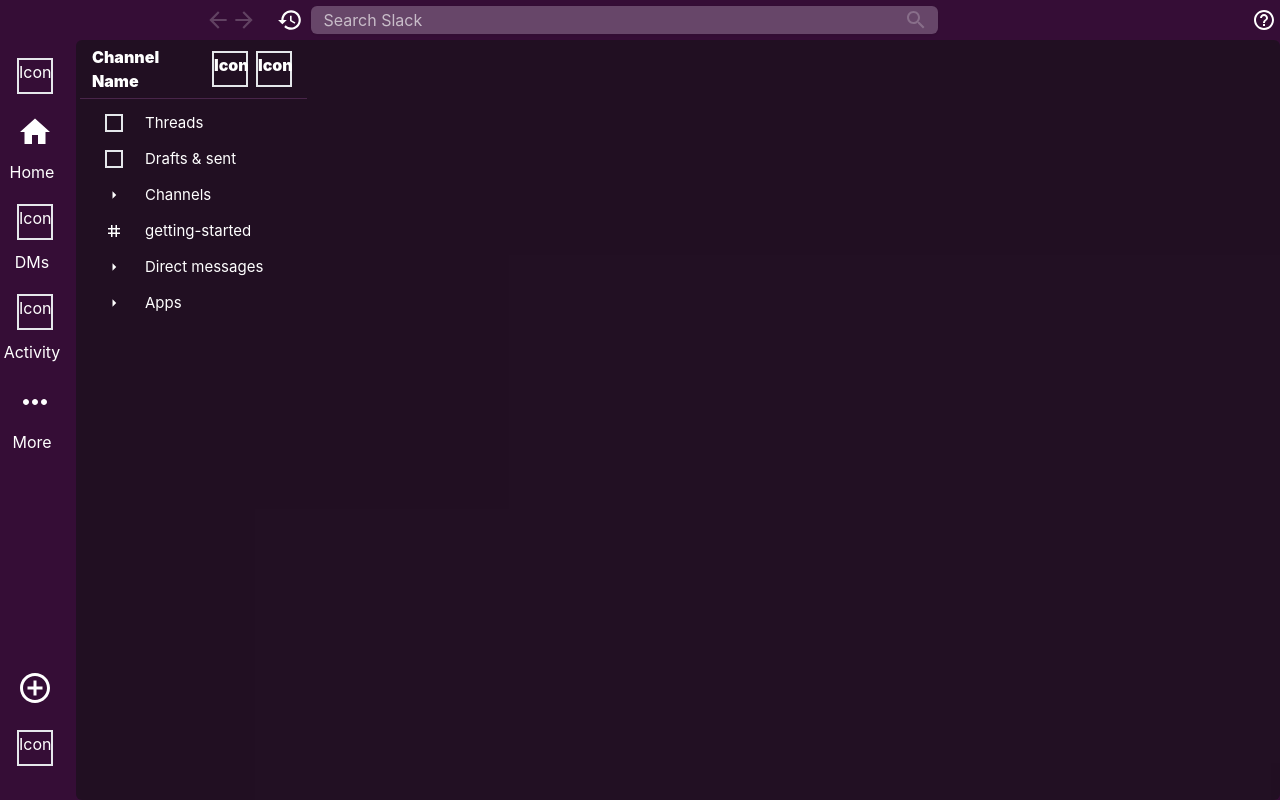
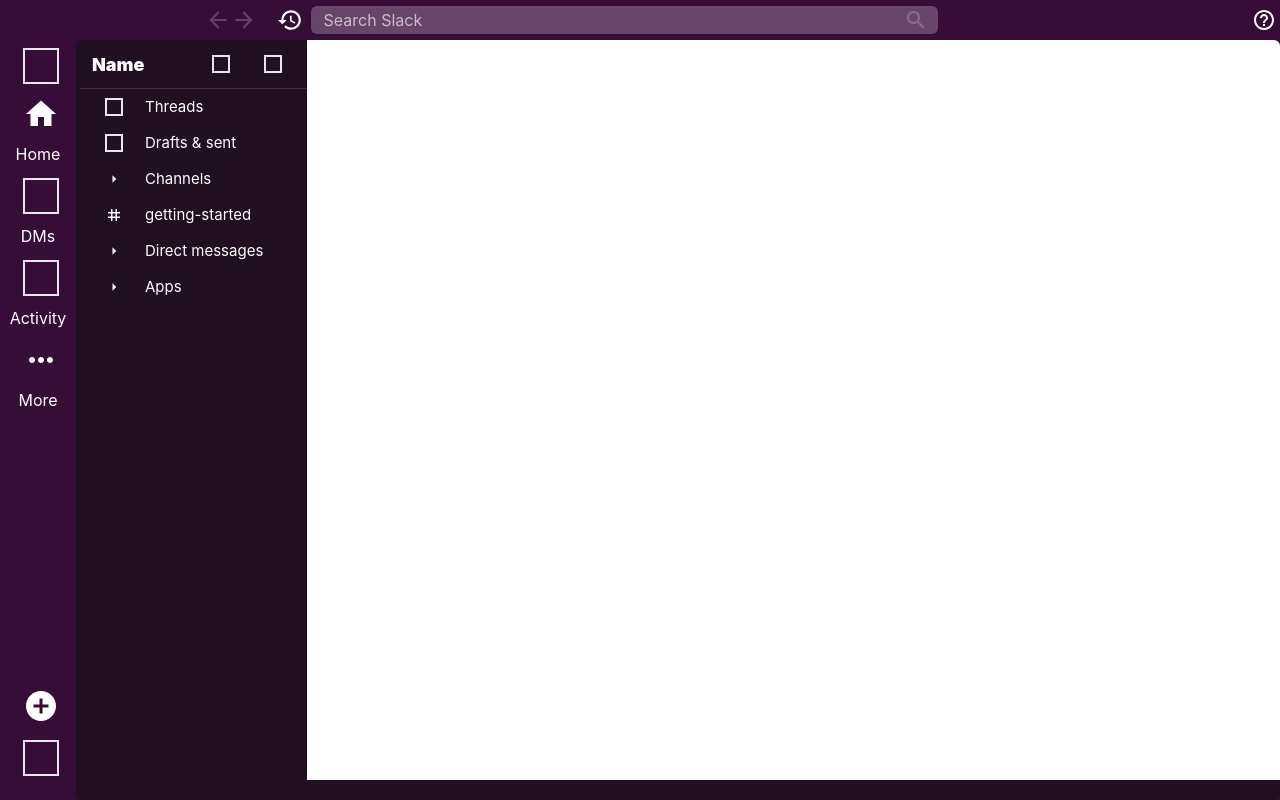
Before and after one commit to braincee/project-005, a Next.js app: page / in a window 1280 px wide. Built offline with nearby package versions, Linux system fonts and the light colour scheme.

Commit message:
Update Slack component

```diff
--- a/app/globals.css
+++ b/app/globals.css
@@ -1,3 +1,8 @@
 @tailwind base;
 @tailwind components;
 @tailwind utilities;
+
+ul, li {
+  padding: 0 !important;
+  margin: 0 !important;
+}
--- a/components/Slack.tsx
+++ b/components/Slack.tsx
@@ -27,7 +27,7 @@
 const Slack = () => {
   return (
     <Box>
-      <Sheet sx={{ minHeight: '100vh' }}>
+      <Sheet sx={{ minHeight: '100vh', bgcolor: '#350d36' }}>
         <Stack
           sx={{
             bgcolor: '#350d36',
@@ -131,9 +131,7 @@
             >
               <ListItem>
                 <ListItemDecorator>
-                  <span className='h-[36px] w-[36px] border-2 text-white'>
-                    Icon
-                  </span>
+                  <span className='h-[36px] w-[36px] border-2 text-white'></span>
                 </ListItemDecorator>
               </ListItem>
               <ListItem sx={{ display: 'flex', flexDirection: 'column' }}>
@@ -146,17 +144,13 @@
               </ListItem>
               <ListItem sx={{ display: 'flex', flexDirection: 'column' }}>
                 <ListItemDecorator>
-                  <span className='h-[36px] w-[36px] border-2 text-white'>
-                    Icon
-                  </span>
+                  <span className='h-[36px] w-[36px] border-2 text-white'></span>
                 </ListItemDecorator>
                 <ListItemContent sx={{ color: '#fff' }}>DMs</ListItemContent>
               </ListItem>
               <ListItem sx={{ display: 'flex', flexDirection: 'column' }}>
                 <ListItemDecorator>
-                  <span className='h-[36px] w-[36px] border-2 text-white'>
-                    Icon
-                  </span>
+                  <span className='h-[36px] w-[36px] border-2 text-white'></span>
                 </ListItemDecorator>
                 <ListItemContent sx={{ color: '#fff' }}>
                   Activity
@@ -181,16 +175,14 @@
             >
               <ListItem>
                 <ListItemDecorator>
-                  <AddCircleOutline
+                  <AddCircle
                     sx={{ width: '36px', height: '36px', color: '#ffff' }}
                   />
                 </ListItemDecorator>
               </ListItem>
               <ListItem>
                 <ListItemDecorator>
-                  <span className='h-[36px] w-[36px] border-2 text-white'>
-                    Icon
-                  </span>
+                  <span className='h-[36px] w-[36px] border-2 text-white'></span>
                 </ListItemDecorator>
               </ListItem>
             </List>
@@ -216,30 +208,50 @@
                   alignItems: 'center',
                   justifyContent: 'space-between',
                   fontSize: '18px',
-                  fontWeight: 900,
                   p: '0 8px 0 12px',
                   gap: 4,
                   minHeight: '49px',
                   borderBottom: '1px solid #49254a',
                 }}
               >
-                <Typography sx={{ color: '#ffff' }}>Channel Name</Typography>
-                <List sx={{ display: 'flex', flexDirection: 'row' }}>
-                  <ListItem>
+                <Typography
+                  sx={{
+                    fontSize: '18px',
+                    color: '#ffff',
+                    maxWidth: '100%',
+                    fontWeight: 900,
+                  }}
+                >
+                  Name
+                </Typography>
+                <List
+                  sx={{
+                    display: 'flex',
+                    flexDirection: 'row',
+                    marginLeft: 'auto',
+                    gap: 2,
+                    justifyContent: 'flex-end',
+                  }}
+                >
+                  <ListItem
+                    sx={{
+                      height: '36px',
+                      width: '36px',
+                      display: 'flex',
+                      alignItems: 'center',
+                      justifyContent: 'center',
+                    }}
+                  >
                     <ListItemButton>
                       <ListItemDecorator>
-                        <span className='h-[36px] w-[36px] border-2 text-white'>
-                          Icon
-                        </span>
+                        <span className='h-[18px] w-[18px] border-2 text-white'></span>
                       </ListItemDecorator>
                     </ListItemButton>
                   </ListItem>
-                  <ListItem>
+                  <ListItem sx={{ height: '36px', width: '36px' }}>
                     <ListItemButton>
                       <ListItemDecorator>
-                        <span className='h-[36px] w-[36px] border-2 text-white'>
-                          Icon
-                        </span>
+                        <span className='h-[18px] w-[18px] border-2 text-white'></span>
                       </ListItemDecorator>
                     </ListItemButton>
                   </ListItem>
@@ -330,6 +342,7 @@
                 </List>
               </Stack>
             </Stack>
+            <Stack sx={{ bgcolor: '#ffff' }}></Stack>
           </Stack>
         </Stack>
       </Sheet>
```
